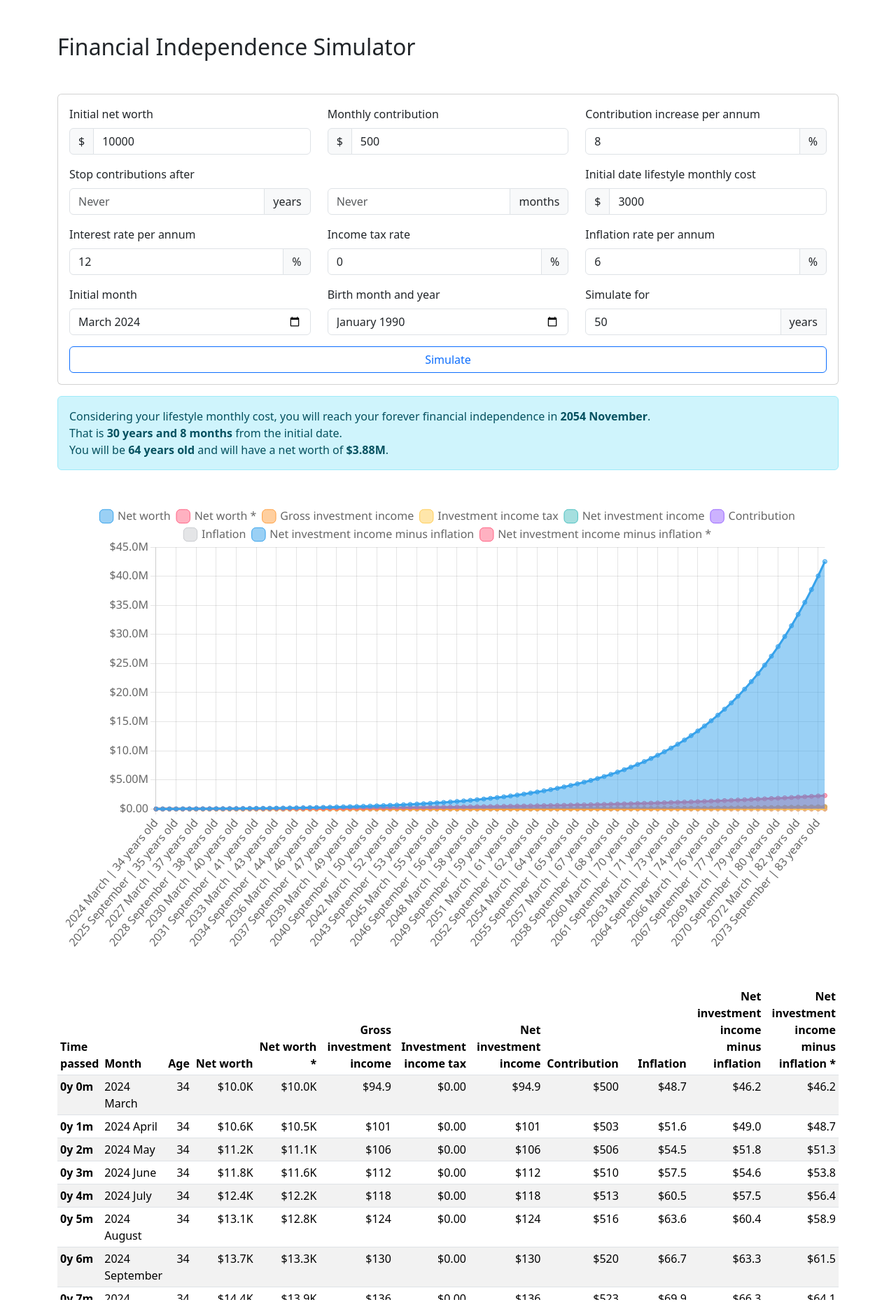
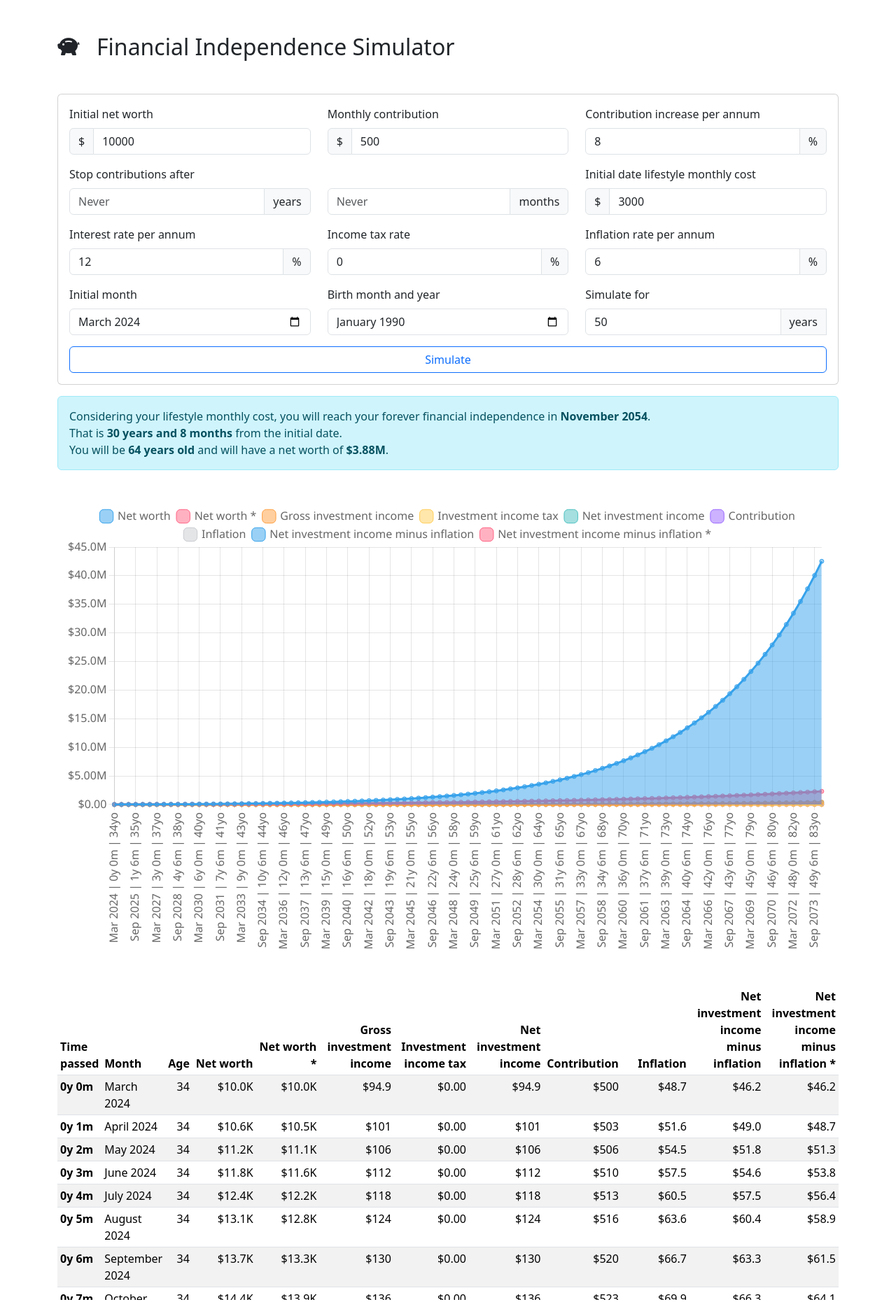
Before and after one commit to dyonibertuol/financial-independence, a plain HTML site: page index.html in a window 1280 px wide. Shown: the top 1861 px of the page at 70% size. Drawn offline with nearby package versions, Linux system fonts and the light colour scheme.

Commit message:
Improve chart, add footer and page icon

```diff
--- a/index.html
+++ b/index.html
@@ -7,6 +7,9 @@
     <meta name="viewport" content="width=device-width, initial-scale=1">
     <title>Financial Independence Simulator</title>
 
+    <link rel="icon" type="image/png" href="/piggy-bank-fill.png" />
+
+    <link rel="stylesheet" href="https://cdn.jsdelivr.net/npm/bootstrap-icons@1.11.3/font/bootstrap-icons.min.css">
     <link href="https://cdn.jsdelivr.net/npm/bootstrap@5.3.3/dist/css/bootstrap.min.css" rel="stylesheet"
         crossorigin="anonymous">
     <script src="https://cdn.jsdelivr.net/npm/bootstrap@5.3.3/dist/js/bootstrap.bundle.min.js"
@@ -42,8 +45,15 @@
         </div>
     </div>
 
-    <div class="container mt-5">
-        <h2 class="mb-5">Financial Independence Simulator</h2>
+    <div class="container">
+        <div class="row align-items-center my-5">
+            <div class="col-auto">
+                <i class="bi bi-piggy-bank-fill h2"></i>
+            </div>
+            <div class="col">
+                <h2 class="m-0">Financial Independence Simulator</h2>
+            </div>
+        </div>
         <div class="card">
             <div class="card-body">
                 <form id="form" class="needs-validation" novalidate>
@@ -176,9 +186,16 @@
                 <tbody id="tableBody"></tbody>
             </table>
         </div>
-    </div>
-    <div class="container mb-5 mt-2">
-        <p>* Value expressed without inflation. That means the value is worth the same as of the initial date.</p>
+        <div>
+            <div class="mt-2">* Value expressed without inflation. That means the value is worth the same as of the
+                initial date.
+            </div>
+            <div class="row my-5">
+                <div class="col-auto mx-auto">
+                    <div class="text-body-secondary">Designed and developed by Dyoni Bertuol © 2024.</div>
+                </div>
+            </div>
+        </div>
     </div>
 
     <script src="config.js"></script>
--- a/main.js
+++ b/main.js
@@ -90,7 +90,7 @@ function generateAnalysisTexts(tableData) {
             createAndAppendElement('div', { role: 'alert', class: "alert alert-success" }, lifestyleMonthlyCostMessage, analysisDiv)
         } else {
             const lifestyleMonthlyCostMessage = `Considering your lifestyle monthly cost, you will reach your forever financial independence\
-            in <strong>${formatMonthYear(entry.referenceMonthYear)}</strong>.<br>\
+            in <strong>${formatLongMonthYear(entry.referenceMonthYear)}</strong>.<br>\
             That is <strong>${years ? (years + ' year' + (years > 1 ? 's' : '')) : ''}${(years && months) ? ' and ' : ''}${months ? (months + ' month' + (months > 1 ? 's' : '')) : ''}</strong> from the initial date.<br>\
             You will be <strong>${entry.age} years old</strong> and will have a net worth of <strong>${formatCurrency(entry.netWorth)}</strong>.`
             createAndAppendElement('div', { role: 'alert', class: "alert alert-info" }, lifestyleMonthlyCostMessage, analysisDiv)
@@ -103,6 +103,10 @@ function generateAnalysisTexts(tableData) {
 
 }
 
+function formatShortMonthIndex(monthIndex) {
+    return Math.floor(monthIndex / 12) + "y " + monthIndex % 12 + "m"
+}
+
 function generateHtmlTable(tableData) {
     const tableBody = document.getElementById("tableBody")
     tableBody.innerHTML = ''
@@ -110,8 +114,8 @@ function generateHtmlTable(tableData) {
     for (const tableRow of tableData) {
         const tr = createAndAppendElement('tr', null, null, tableBody)
         // createAndAppendElement('th', { scope: 'row', class: 'text-end' }, tableRow.monthIndex, tr)
-        createAndAppendElement('th', null, Math.floor(tableRow.monthIndex / 12) + "y " + tableRow.monthIndex % 12 + "m", tr)
-        createAndAppendElement('td', null, formatMonthYear(tableRow.referenceMonthYear), tr)
+        createAndAppendElement('th', null, formatShortMonthIndex(tableRow.monthIndex), tr)
+        createAndAppendElement('td', null, formatLongMonthYear(tableRow.referenceMonthYear), tr)
         createAndAppendElement('td', { class: 'text-end' }, tableRow.age, tr)
         createAndAppendElement('td', { class: 'text-end' }, formatCurrency(tableRow.netWorth), tr)
         createAndAppendElement('td', { class: 'text-end' }, formatCurrency(tableRow.netWorthWithoutInflationEffect), tr)
@@ -244,10 +248,12 @@ function addMonths(currentMonth, plusMonths) {
     return date
 }
 
-function formatMonthYear(monthYearDate) {
-    const year = monthYearDate.getFullYear()
-    const month = monthYearDate.toLocaleString('en-US', { month: 'long' })
-    return `${year} ${month}`
+function formatLongMonthYear(monthYearDate) {
+    return monthYearDate.toLocaleString('en-US', { month: 'long', year: 'numeric' })
+}
+
+function formatShortMonthYear(monthYearDate) {
+    return monthYearDate.toLocaleString('en-US', { month: 'short', year: 'numeric' })
 }
 
 function formatDateToHTMLYearMonth(yearMonthDate) {
@@ -299,7 +305,10 @@ function generateChart(tableData) {
     if (splitBy < 1) splitBy = 1
 
     const selectedEntries = tableData.filter(entry => entry.monthIndex % splitBy === 0)
-    const months = selectedEntries.map(entry => formatMonthYear(entry.referenceMonthYear) + " | " + entry.age + " years old")
+    const months = selectedEntries.map(entry =>
+        formatShortMonthYear(entry.referenceMonthYear) + " | " +
+        formatShortMonthIndex(entry.monthIndex) + " | " +
+        entry.age + "yo")
 
     const datasets = generateDatasets(selectedEntries)
     const labels = months
@@ -318,6 +327,11 @@ function generateChart(tableData) {
                         callback: function (value) {
                             return formatCurrency(value)
                         }
+                    }
+                },
+                x: {
+                    ticks: {
+                        minRotation: 90,
                     }
                 }
             },
```
Also changed, not shown: piggy-bank-fill.png (added).
